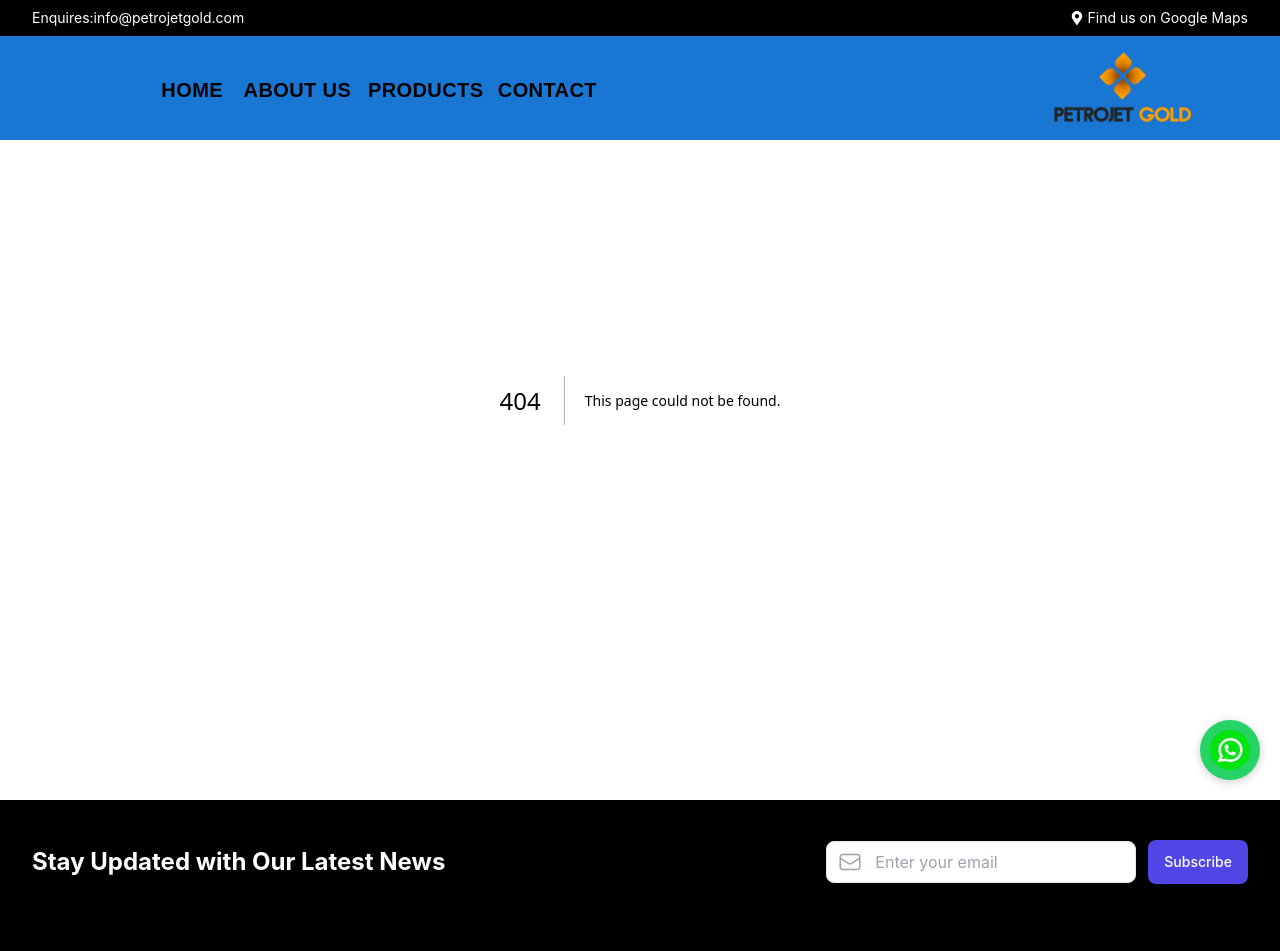
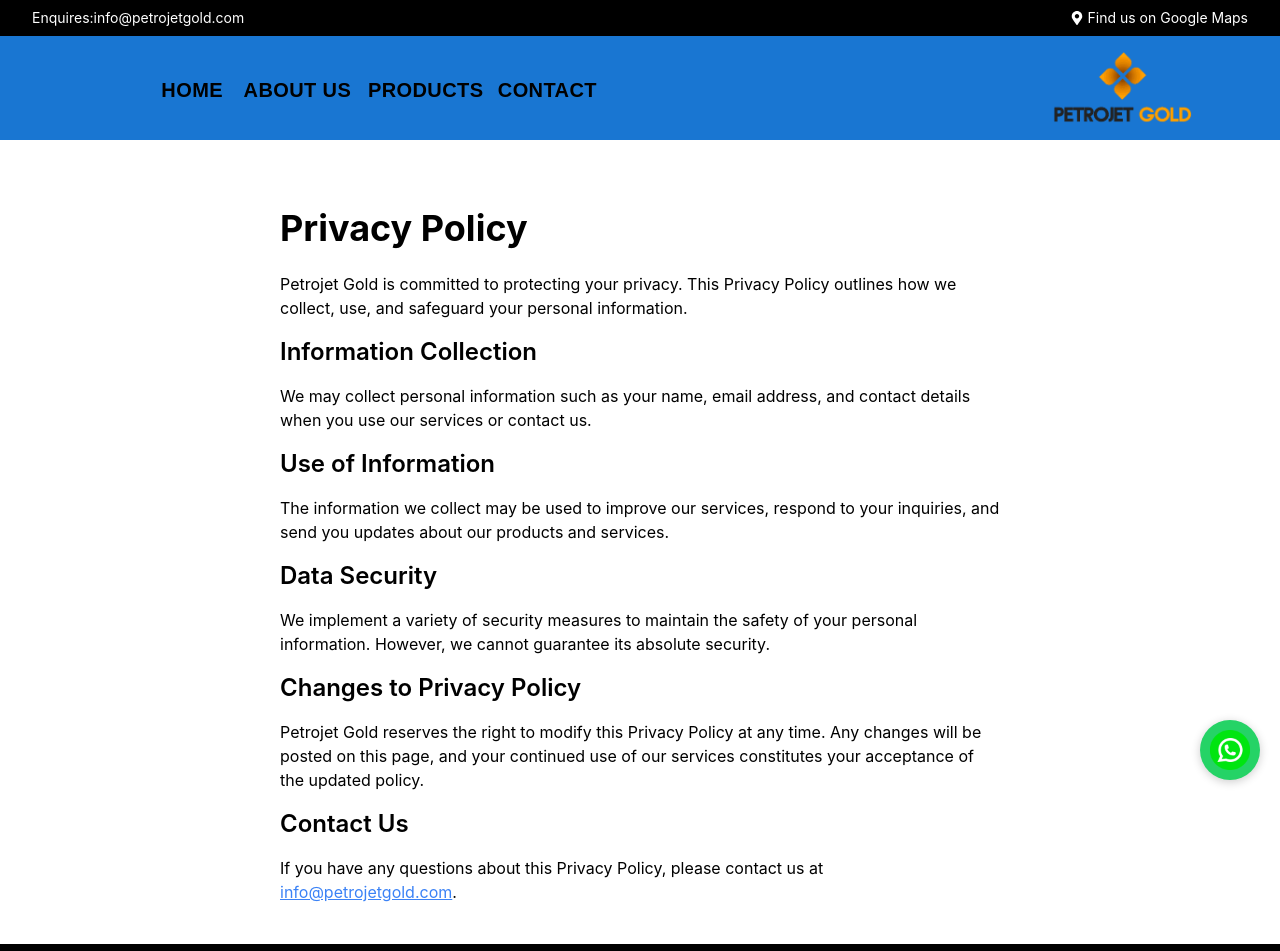
Before and after one commit to raheed001/petrojetgold, a Next.js app: page /privacy-policy in a window 1280 px wide. Before the commit this address had no page. Shown: the top 951 px of the page. Built offline with nearby package versions, Linux system fonts and the light colour scheme; a web font is replaced by a local one.

Commit message:
added 4 new pages for terms and conditions

```diff
--- /dev/null
+++ b/app/license-agreement/page.tsx
@@ -0,0 +1,37 @@
+// app/license-agreement/page.tsx
+
+export default function LicenseAgreement() {
+    return (
+      <div className="max-w-3xl mx-auto p-6 pt-52">
+        <h1 className="text-4xl font-bold mb-6">License Agreement</h1>
+        <p className="mb-4">
+          This License Agreement ("Agreement") is made between Petrojet Gold and
+          the user ("Licensee"). By using our products and services, you agree to
+          the terms of this Agreement.
+        </p>
+        <h2 className="text-2xl font-semibold mb-4">Grant of License</h2>
+        <p className="mb-4">
+          Petrojet Gold grants the Licensee a non-exclusive, non-transferable
+          license to use our products and services subject to the terms of this
+          Agreement.
+        </p>
+        <h2 className="text-2xl font-semibold mb-4">Restrictions</h2>
+        <p className="mb-4">
+          The Licensee may not copy, modify, distribute, or create derivative
+          works based on our products and services without the express written
+          consent of Petrojet Gold.
+        </p>
+        <h2 className="text-2xl font-semibold mb-4">Termination</h2>
+        <p className="mb-4">
+          This Agreement is effective until terminated by either party. Petrojet
+          Gold may terminate this Agreement at any time if the Licensee breaches
+          any of the terms.
+        </p>
+        <h2 className="text-2xl font-semibold mb-4">Contact Us</h2>
+        <p className="mb-4">
+          If you have any questions about this License Agreement, please contact
+          us at <a href="mailto:info@petrojetgold.com" className="text-blue-500 underline">info@petrojetgold.com</a>.
+        </p>
+      </div>
+    );
+  }
--- /dev/null
+++ b/app/privacy-policy/page.tsx
@@ -0,0 +1,41 @@
+// app/privacy-policy/page.tsx
+
+export default function PrivacyPolicy() {
+    return (
+      <div className="max-w-3xl mx-auto p-6 pt-52">
+        <h1 className="text-4xl font-bold mb-6">Privacy Policy</h1>
+        <p className="mb-4">
+          Petrojet Gold is committed to protecting your privacy. This Privacy
+          Policy outlines how we collect, use, and safeguard your personal
+          information.
+        </p>
+        <h2 className="text-2xl font-semibold mb-4">Information Collection</h2>
+        <p className="mb-4">
+          We may collect personal information such as your name, email address,
+          and contact details when you use our services or contact us.
+        </p>
+        <h2 className="text-2xl font-semibold mb-4">Use of Information</h2>
+        <p className="mb-4">
+          The information we collect may be used to improve our services, respond
+          to your inquiries, and send you updates about our products and services.
+        </p>
+        <h2 className="text-2xl font-semibold mb-4">Data Security</h2>
+        <p className="mb-4">
+          We implement a variety of security measures to maintain the safety of
+          your personal information. However, we cannot guarantee its absolute
+          security.
+        </p>
+        <h2 className="text-2xl font-semibold mb-4">Changes to Privacy Policy</h2>
+        <p className="mb-4">
+          Petrojet Gold reserves the right to modify this Privacy Policy at any
+          time. Any changes will be posted on this page, and your continued use of
+          our services constitutes your acceptance of the updated policy.
+        </p>
+        <h2 className="text-2xl font-semibold mb-4">Contact Us</h2>
+        <p className="mb-4">
+          If you have any questions about this Privacy Policy, please contact us
+          at <a href="mailto:info@petrojetgold.com" className="text-blue-500 underline">info@petrojetgold.com</a>.
+        </p>
+      </div>
+    );
+  }
--- /dev/null
+++ b/app/terms-of-service/page.tsx
@@ -0,0 +1,37 @@
+// app/terms-of-service/page.tsx
+
+export default function TermsOfService() {
+    return (
+      <div className="max-w-3xl mx-auto p-6 pt-52">
+        <h1 className="text-4xl font-bold mb-6">Terms of Service</h1>
+        <p className="mb-4">
+          Welcome to Petrojet Gold. By accessing our services, you agree to be
+          bound by the following terms and conditions. Please read them carefully
+          before using our services.
+        </p>
+        <h2 className="text-2xl font-semibold mb-4">Use of Services</h2>
+        <p className="mb-4">
+          You agree to use our services only for lawful purposes and in
+          accordance with these terms. You may not use our services to infringe on
+          the rights of others or to engage in any illegal activities.
+        </p>
+        <h2 className="text-2xl font-semibold mb-4">Content</h2>
+        <p className="mb-4">
+          All content provided on our platform, including text, graphics, logos,
+          and images, is the property of Petrojet Gold or its licensors and is
+          protected by applicable copyright and trademark laws.
+        </p>
+        <h2 className="text-2xl font-semibold mb-4">Changes to Terms</h2>
+        <p className="mb-4">
+          We reserve the right to modify these terms at any time. Any changes will
+          be posted on this page, and your continued use of our services will
+          constitute your acceptance of the modified terms.
+        </p>
+        <h2 className="text-2xl font-semibold mb-4">Contact Us</h2>
+        <p className="mb-4">
+          If you have any questions about these Terms of Service, please contact
+          us at <a href="mailto:info@petrojetgold.com" className="text-blue-500 underline">info@petrojetgold.com</a>.
+        </p>
+      </div>
+    );
+  }
--- a/components/Footer.tsx
+++ b/components/Footer.tsx
@@ -30,9 +30,9 @@ const Footer: React.FC = () => {
     {
       label: "Company",
       items: [
-        { href: '#terms', name: 'Terms of Service' },
-        { href: '#license', name: 'License Agreement' },
-        { href: '#privacy', name: 'Privacy Policy' },
+        { href: '/terms-of-service', name: 'Terms of Service' },
+        { href: '/license-agreement', name: 'License Agreement' },
+        { href: '/privacy-policy', name: 'Privacy Policy' },
         { href: '/about', name: 'About Us' },
       ]
     },
```
